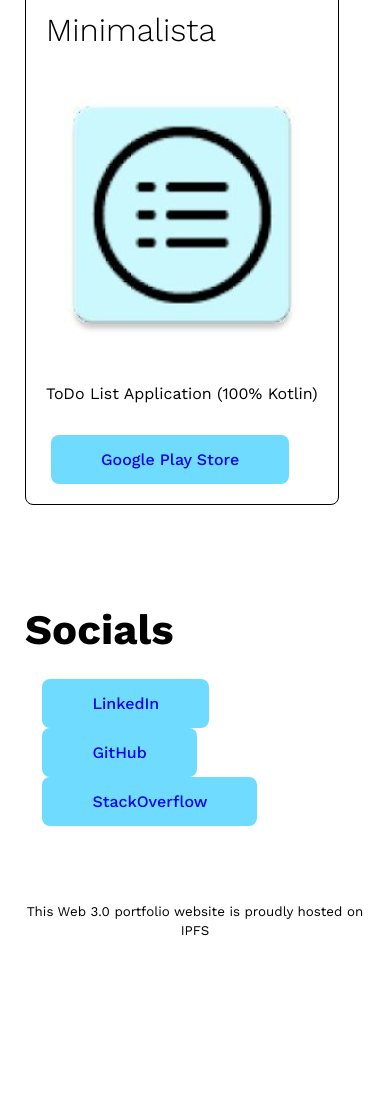
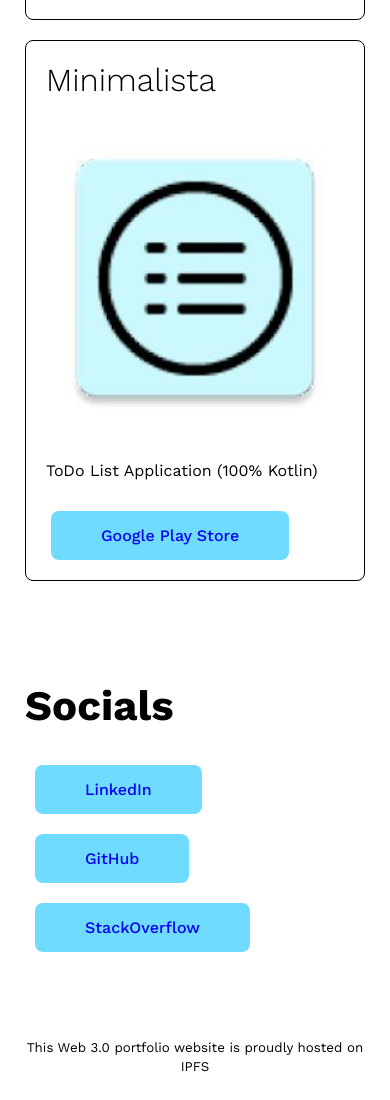
Before and after one commit to SK1dev/web3_portfolio, a React (Create React App) app: page / in a window 390 px wide. Shown: the part 5051-6151 px from the top of the page. Before the commit the page ends 6015 px from the top, so only its background shows below. Built offline with nearby package versions, Linux system fonts and the light colour scheme.

Commit message:
Responsive styling

```diff
--- a/src/App.css
+++ b/src/App.css
@@ -1,4 +1,4 @@
-@import url('https://fonts.googleapis.com/css2?family=Work+Sans:wght@100;200;300;400;500;600;700&display=swap');
+@import url("https://fonts.googleapis.com/css2?family=Work+Sans:wght@100;200;300;400;500;600;700&display=swap");
 
 * {
   margin: 0;
@@ -7,17 +7,16 @@
 }
 
 body {
-
   margin: 0;
-  font-family: "Work Sans", -apple-system, BlinkMacSystemFont, 'Segoe UI', 'Roboto', 'Oxygen',
-    'Ubuntu', 'Cantarell', 'Fira Sans', 'Droid Sans', 'Helvetica Neue',
-    sans-serif;
+  font-family: "Work Sans", -apple-system, BlinkMacSystemFont, "Segoe UI",
+    "Roboto", "Oxygen", "Ubuntu", "Cantarell", "Fira Sans", "Droid Sans",
+    "Helvetica Neue", sans-serif;
   -webkit-font-smoothing: antialiased;
   -moz-osx-font-smoothing: grayscale;
 }
 
 code {
-  font-family: source-code-pro, Menlo, Monaco, Consolas, 'Courier New',
+  font-family: source-code-pro, Menlo, Monaco, Consolas, "Courier New",
     monospace;
 }
 
@@ -81,7 +80,6 @@
   font-size: 18px;
 }
 
-
 /* -- About -- */
 
 .about h2 {
@@ -106,7 +104,6 @@
   max-width: 95ch;
 }
 
-
 /* -- Projects -- */
 
 .projects h2 {
@@ -130,9 +127,7 @@
 
 .projects__card {
   max-width: 350px;
-
   padding: 20px;
-
   border: 1px solid #000000;
   border-radius: 8px;
 }
@@ -160,7 +155,6 @@
   margin: 10px 5px 0;
 }
 
-
 /* -- Social Media -- */
 
 .social h2 {
@@ -169,7 +163,7 @@
 }
 
 .social .button {
-  margin: 0 17.39px;
+  margin: 10px;
 }
 
 /* ------------------------------------------------------ */
@@ -179,7 +173,6 @@
   margin: 0 auto;
   text-align: center;
 }
-
 
 /* -- HTML COMPONENTS: BUTTON -- */
 
@@ -205,5 +198,11 @@
 
 .button:hover {
   background: #002f93;
-  color: #FFFFFF;
+  color: #ffffff;
 }
+
+@media screen and (max-width: 768px) {
+  .projects__cards .projects__card {
+    width: 350px;
+  }
+}
```
